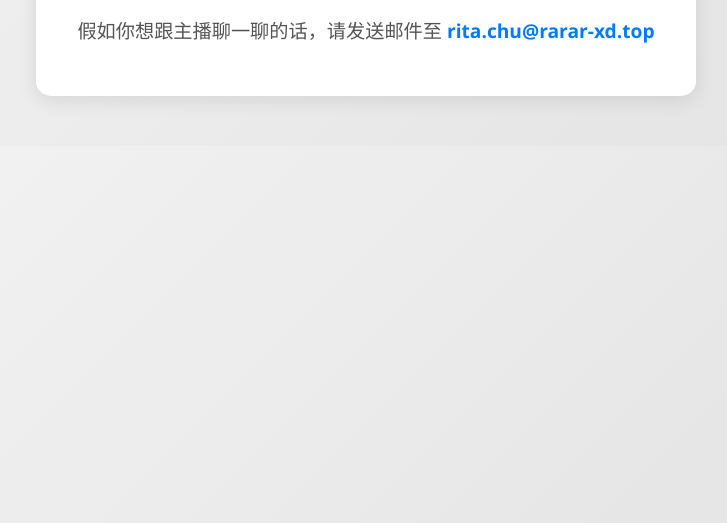
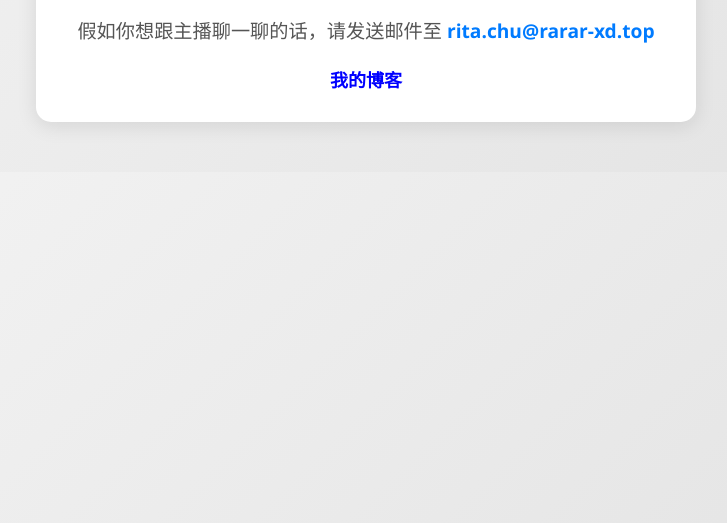
Before and after one commit to RararXD/introtest, a plain HTML site: page index.html in a window 1280 px wide. Shown: the part 277-800 px from the top of the page, without its empty margins (274-1001 px from the left). Drawn offline with Linux system fonts and the light colour scheme.

Commit message:
Update index.html

```diff
--- a/index.html
+++ b/index.html
@@ -51,6 +51,10 @@
     <h1>嗨👋！这里是 Rarar_XD 的一个小网站！</h1>
     <p>恭喜你发现了这里！然而这边什么都没有！</p>
     <p>假如你想跟主播聊一聊的话，请发送邮件至 <a href="mailto:rita.chu@rarar-xd.top">rita.chu@rarar-xd.top</a></p>
+    <a href="https://yourblog.com" target="_blank" style="color: blue; text-decoration: none; font-size: 18px;">
+    我的博客
+</a>
+
   </div>
 </body>
 </html>
```
